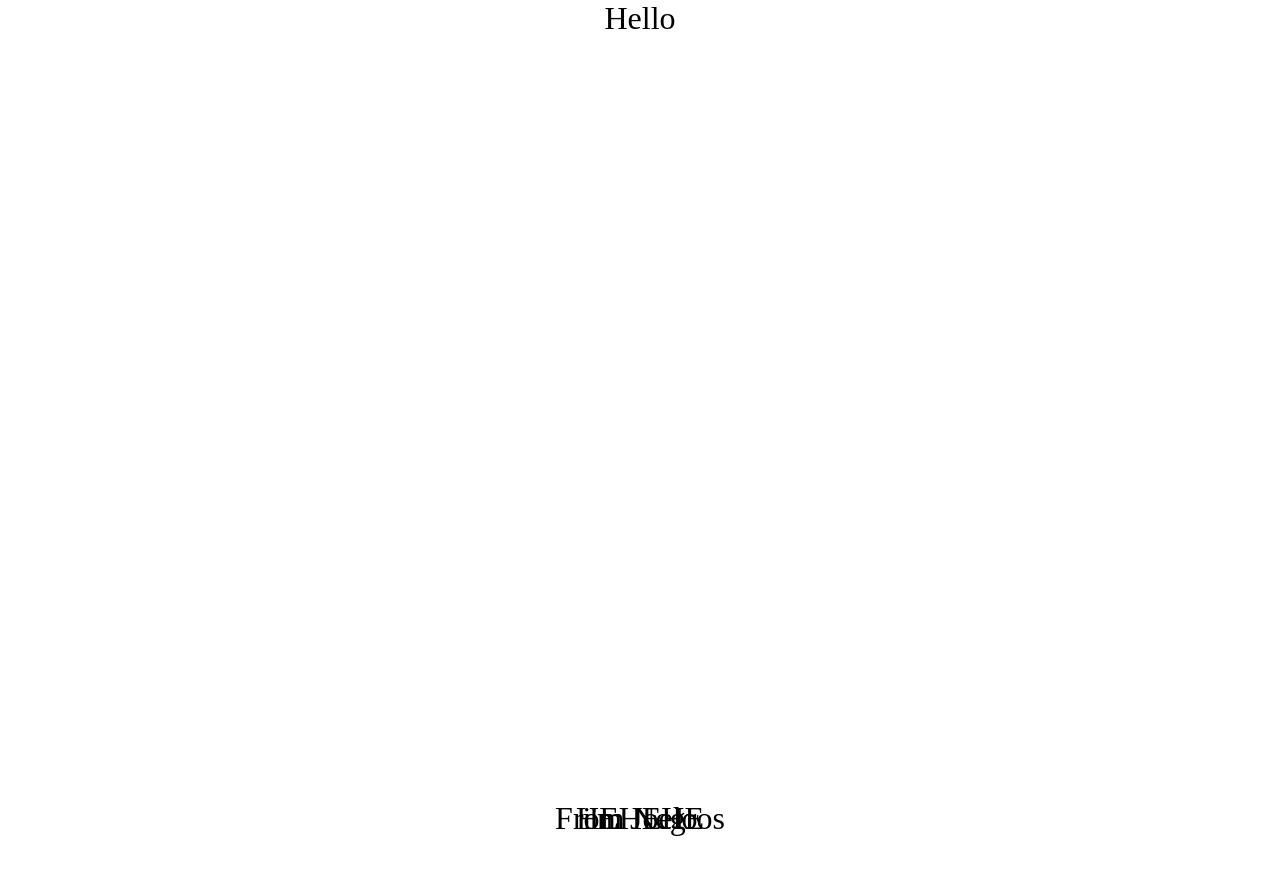
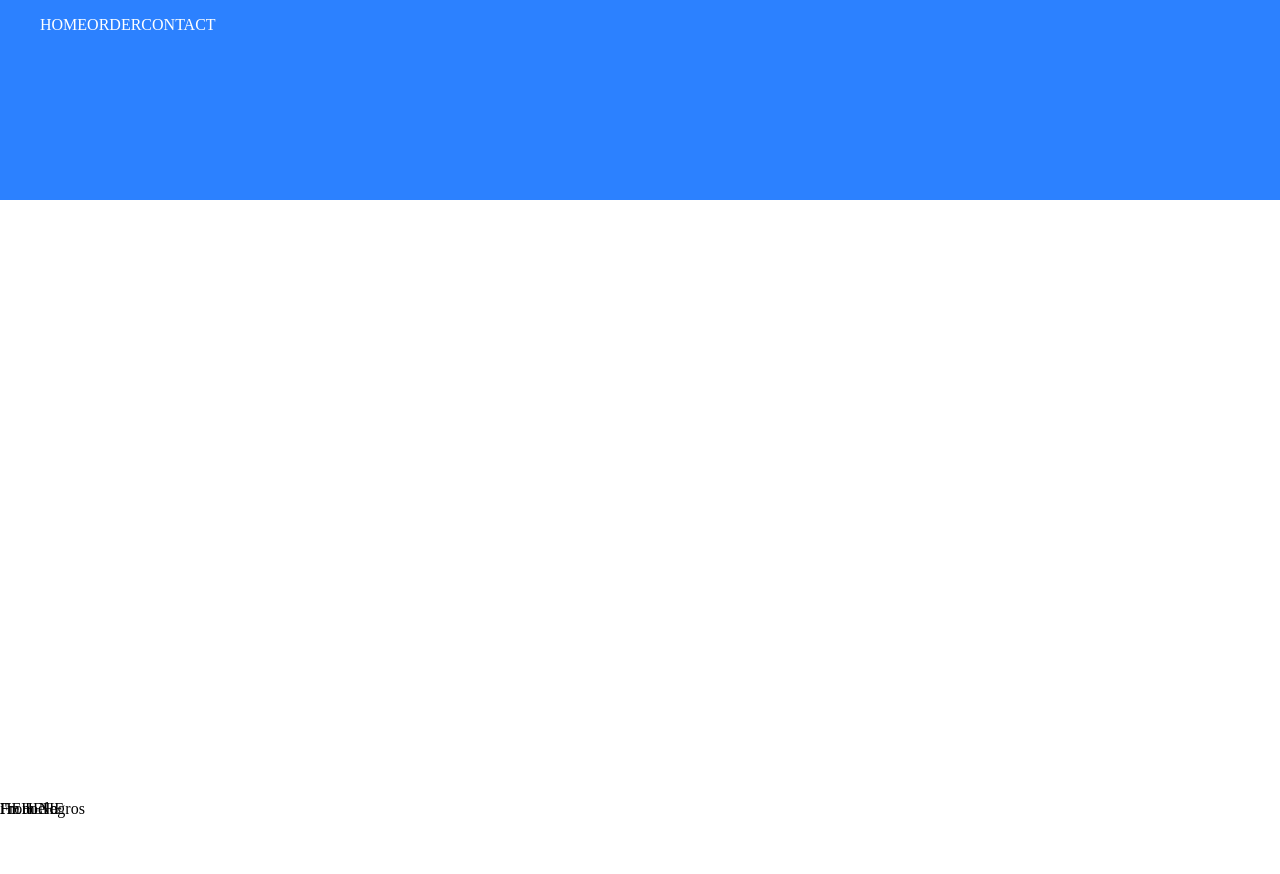
Before and after one commit to joelobros23/shoes-website, a plain HTML site: page index.html in a window 1280 px wide. Drawn offline with Linux system fonts and the light colour scheme.

Commit message:
adding css

```diff
--- a/index.html
+++ b/index.html
@@ -7,7 +7,15 @@
     <link rel="stylesheet" href="styles/style.css">
 </head>
 <body>
-    <div id="page1" class="page">Hello</div>
+    <div id="page1" class="page">
+        <nav>
+            <ul>
+                <li>HOME</li>
+                <li>ORDER</li>
+                <li>CONTACT</li>
+            </ul>
+        </nav>
+    </div>
     <div id="page2" class="page">i'm Joelo</div>
     <div id="page3" class="page">From Negros</div>
     <div id="page4" class="page">HEHEHE</div>
--- a/styles/style.css
+++ b/styles/style.css
@@ -1,6 +1,20 @@
 body {
     margin: 0px;
     overflow: hidden;
+}
+
+nav {
+  display: flex;
+  background-color: rgb(44, 129, 255);
+  color: white;
+  width: 100%;
+  height: 200px;
+}
+
+nav ul {
+  display: flex;
+  flex-wrap: wrap;
+  list-style-type: none;
 }
 
 .text {
@@ -10,9 +24,8 @@ body {
 }
 
 #page1 {
-
     width: 100%;
-    height: 100vh;
+    height: 90vh;
 }
 
 #page2 {
@@ -35,8 +48,6 @@ body {
 
 .page {
   height: 100vh;
-  font-size: xx-large;
-  text-align: center;
   position: absolute;
   top: 0;
   left: 0;
```
